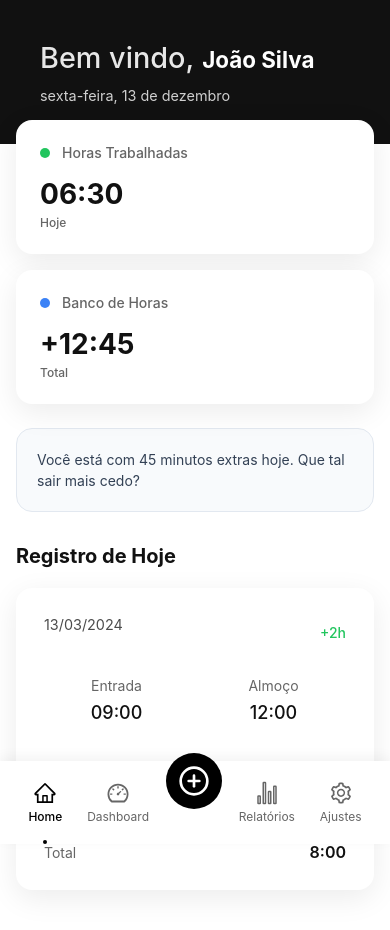
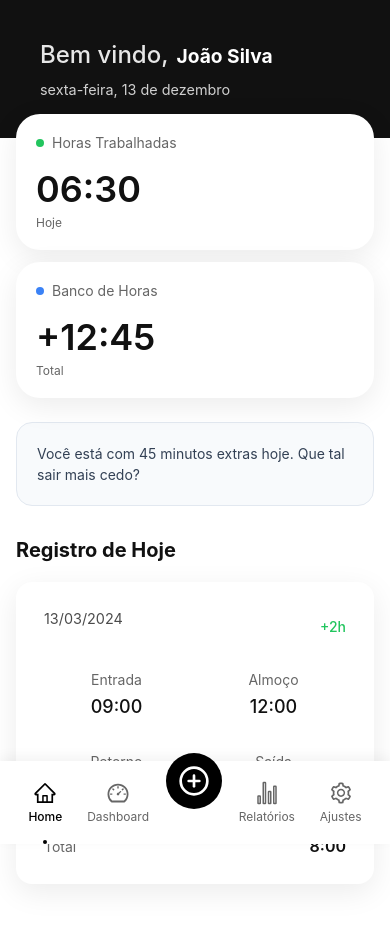
Before and after one commit to DevLucasFontoura/HoraCerta_FrontEnd, a React (Vite) app: page /bemVindo in a window 390 px wide. Shown: the top 930 px of the page. Built offline with nearby package versions, Linux system fonts and the light colour scheme.

Commit message:
Pronto para o pente fino

```diff
--- a/src/pages/BemVindo/bemvindo.module.css
+++ b/src/pages/BemVindo/bemvindo.module.css
@@ -42,15 +42,12 @@
   opacity: 0.7;
   margin: 0;
   margin-bottom: 1.5rem;
-  font-weight: 400;
 }
 
 .content {
   position: relative;
   margin-top: -2rem;
   padding: 0 1.5rem;
-  padding-bottom: 80px;
-  z-index: 1;
   max-width: 1024px;
   margin-left: auto;
   margin-right: auto;
@@ -59,19 +56,18 @@
 .statsContainer {
   display: flex;
   flex-direction: row;
-  justify-content: space-between;
-  gap: 1rem;
+  gap: 16px;
   margin-bottom: 1.5rem;
+  width: 100%;
+  margin-top: -32px;
 }
 
 .statsCard {
+  flex: 1;
   background: white;
   padding: 1.5rem;
-  border-radius: 16px;
+  border-radius: 24px;
   box-shadow: 0 8px 30px rgba(0, 0, 0, 0.08);
-  transition: transform 0.2s ease;
-  width: calc(50% - 0.5rem);
-  max-width: 400px;
 }
 
 .statsCard:hover {
@@ -81,13 +77,13 @@
 .statsHeader {
   display: flex;
   align-items: center;
-  gap: 0.75rem;
+  gap: 8px;
   margin-bottom: 1rem;
 }
 
 .dot {
-  width: 10px;
-  height: 10px;
+  width: 8px;
+  height: 8px;
   border-radius: 50%;
 }
 
@@ -100,22 +96,20 @@
 }
 
 .statsLabel {
-  font-size: 0.875rem;
+  font-size: 1rem;
   color: #666666;
-  font-weight: 500;
 }
 
 .statsValue {
-  font-size: 2rem;
-  font-weight: 700;
+  font-size: 2.5rem;
+  font-weight: 600;
   color: #111111;
   margin-bottom: 0.25rem;
 }
 
 .statsSubtext {
-  font-size: 0.75rem;
+  font-size: 0.875rem;
   color: #666666;
-  font-weight: 500;
 }
 
 .insightCard {
@@ -304,3 +298,44 @@
     font-size: 1.125rem;
   }
 }
+
+@media screen and (max-width: 390px) {
+  .header {
+    padding: 1.5rem;
+    padding-top: 2.5rem;
+  }
+
+  .content {
+    padding: 0 1rem;
+    margin-top: -1.5rem;
+  }
+
+  .statsContainer {
+    margin-top: -24px;
+    gap: 12px;
+  }
+
+  .statsCard {
+    padding: 1.25rem;
+  }
+
+  .welcomeText {
+    font-size: 1.5rem;
+  }
+
+  .nameText {
+    font-size: 1.2rem;
+  }
+
+  .statsValue {
+    font-size: 2.25rem;
+  }
+
+  .statsLabel {
+    font-size: 0.875rem;
+  }
+
+  .statsSubtext {
+    font-size: 0.75rem;
+  }
+}
--- a/src/pages/Configuracao/Telas/Notificacoes/notificacoes.tsx
+++ b/src/pages/Configuracao/Telas/Notificacoes/notificacoes.tsx
@@ -8,7 +8,7 @@ import { useState } from 'react';
 export default function NotificationsScreen() {
   const navigate = useNavigate();
   const [pointReminder, setPointReminder] = useState(false);
-  const [emailNotifications, setEmailNotifications] = useState(false);
+  const [emailNotifications] = useState(false);
 
   const handlePointReminderToggle = (value: boolean) => {
     setPointReminder(value);
--- a/src/pages/Relatorios/relatorios.tsx
+++ b/src/pages/Relatorios/relatorios.tsx
@@ -1,8 +1,7 @@
 import React, { useState } from 'react';
 import { motion } from 'framer-motion';
-import { FiEdit2, FiClock, FiCalendar, FiFileText } from 'react-icons/fi';
-import { IoStatsChartOutline } from 'react-icons/io5';
-import { BsArrowRightShort } from 'react-icons/bs';
+import { FiClock, FiCalendar, FiFileText } from 'react-icons/fi';
+import { IoStatsChartOutline } from 'react-icons/io5'
 import styles from './relatorios.module.css';
 import BottomNav from '../../components/Menu/menu';
 
```
